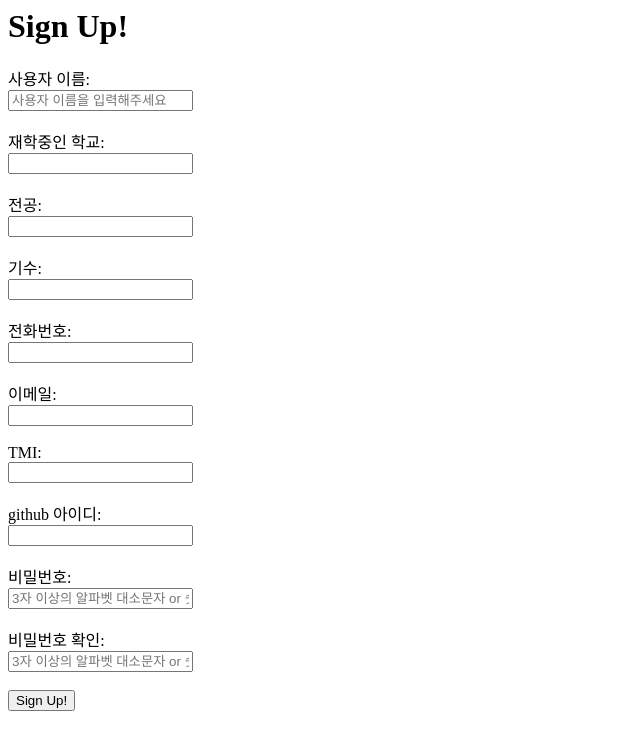
After one commit to brainini/likelion_community, a Django app: page /accounts/signup/ in a window 1280 px wide. The commit adds this page. Shown: the top 750 px of the page, without its empty margins (0-640 px from the left). Run offline with Django 3.2, Linux system fonts and the light colour scheme; tables that the repository leaves empty hold one stand-in row (values such as "Sample post").

Commit message:
[feat] Implement signup, login, logout, infoupdat

```diff
--- /dev/null
+++ b/likelion_com/accounts/templates/accounts/signup.html
@@ -0,0 +1,55 @@
+<h1> Sign Up! </h1>
+<form method="POST" action="{%url 'signup' %}">
+    {% csrf_token %}
+    사용자 이름:
+    <br>
+    <input name="username" type="text" value="" placeholder="사용자 이름을 입력해주세요">
+    <br>
+    <br>
+    재학중인 학교:
+    <br>
+    <input name="college" type="text" value="">
+    <br>
+    <br>
+    전공:
+    <br>
+    <input name="major" type="text" value="">
+    <br>
+    <br>
+    기수:
+    <br>
+    <input name="batch" type="number" value="">
+    <br>
+    <br>
+    전화번호:
+    <br>
+    <input name="tel" type="number" value="">
+    <br>
+    <br>
+    이메일:
+    <br>
+    <input name="email" type="text" value="">
+    <br>
+    <br>
+    TMI:
+    <br>
+    <input name="tmi" type="text" value="">
+    <br>
+    <br>
+    github 아이디:
+    <br>
+    <input name="github_id" type="text" value="">
+    <br>
+    <br>
+    비밀번호:
+    <br>
+    <input name="password1" type="password" value="" placeholder="3자 이상의 알파벳 대소문자 or 숫자를 입력해주세요">
+    <br>
+    <br>
+    비밀번호 확인:
+    <br>
+    <input name="password2" type="password" value="" placeholder="3자 이상의 알파벳 대소문자 or 숫자를 입력해주세요">
+    <br>
+    <br>
+    <input type="submit" value="Sign Up!">
+</form>
--- /dev/null
+++ b/likelion_com/accounts/templates/registration/login.html
@@ -0,0 +1,6 @@
+<h1>로그인</h1>
+<form method="post" action="{% url 'login' %}">
+  {% csrf_token %}
+  {{ form.as_p }}
+  <input type="submit" value="로그인" />
+</form>
--- a/likelion_com/accounts/urls.py
+++ /dev/null
@@ -1,6 +0,0 @@
-from django.urls import path
-from accounts import views
-
-urlpatterns = [
-
-]
--- a/likelion_com/accounts/views.py
+++ b/likelion_com/accounts/views.py
@@ -1,3 +1,41 @@
 from django.shortcuts import render
+from django.contrib.auth.models import User  # 추가
+from django.contrib import auth  # 추가
+from django.shortcuts import redirect  # 추가
+from accounts.models import Profile
 
-# Create your views here.
+def signup(request):
+    # 추가
+    if request.method  == 'POST':
+        if request.POST['password1'] == request.POST['password2']:
+            user = User.objects.create_user(username=request.POST['username'], password=request.POST['password1'])
+            Profile.objects.filter(user=user).update(college=request.POST['college'], major=request.POST['major']
+                , batch=request.POST['batch'], tel=request.POST['tel']
+                , email=request.POST['email'], tmi=request.POST['tmi']
+                , github_id=request.POST['github_id'])
+            user = User.objects.get(username=request.POST['username'])
+            auth.login(request, user)
+            return redirect('/community')
+
+    return render(request, 'accounts/signup.html')
+
+
+def infoupdate(request):
+    if request.method == 'GET':
+        user = request.user
+        return render(request, 'accounts/infoupdate.html', {'user': user})
+    elif request.method == 'POST':
+        college = request.POST['college']
+        major = request.POST['major']
+        batch = request.POST['batch']
+        tel = request.POST['tel']
+        email = request.POST['tmi']
+        github_id = request.POST['github_id']
+        request.user.profile.college = college
+        request.user.profile.major = major
+        request.user.profile.batch = batch
+        request.user.profile.tel = tel
+        request.user.profile.email = email
+        request.user.profile.github_id = github_id
+        request.user.save()
+        return redirect('/community')
--- a/likelion_com/likelion_com/urls.py
+++ b/likelion_com/likelion_com/urls.py
@@ -16,11 +16,16 @@ Including another URLconf
 from django.contrib import admin
 from django.urls import path
 import privateCommunity.views
+import accounts.views
 from django.conf.urls import include
+from django.conf import settings
+from django.conf.urls.static import static
 
 urlpatterns = [
     path('admin/', admin.site.urls),
     path('', privateCommunity.views.home, name='home'),
     path('community/', include('privateCommunity.urls')),
-    path('accounts/', include('accounts.urls')),
+    path('accounts/', include('django.contrib.auth.urls')),
+    path('accounts/signup/', accounts.views.signup, name='signup'),
+    path('accounts/infoupdate/', accounts.views.infoupdate, name='infoupdate'),
 ]
```
Also changed, not shown: likelion_com/accounts/templates/accounts/infoupdate.html (added, +40 -0 lines), likelion_com/likelion_com/settings.py (+7 -0 lines), likelion_com/privateCommunity/templates/privateCommunity/home.html (+12 -0 lines).
